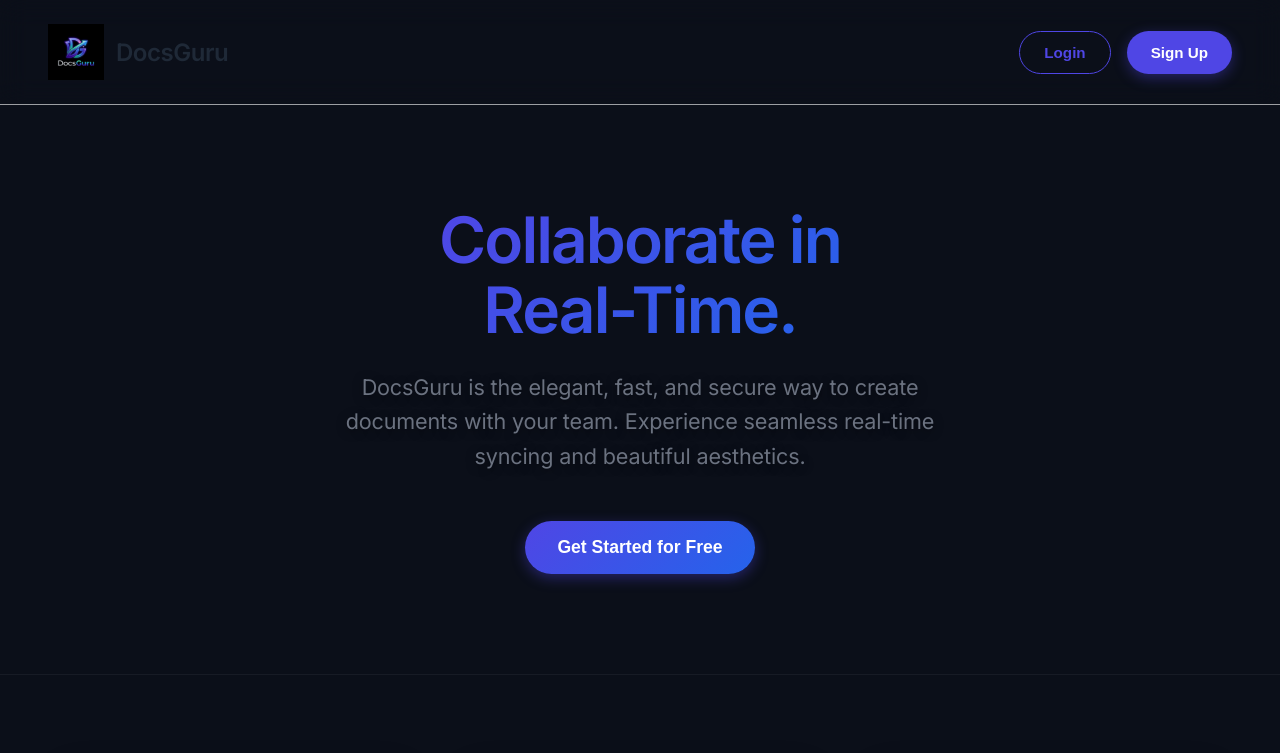
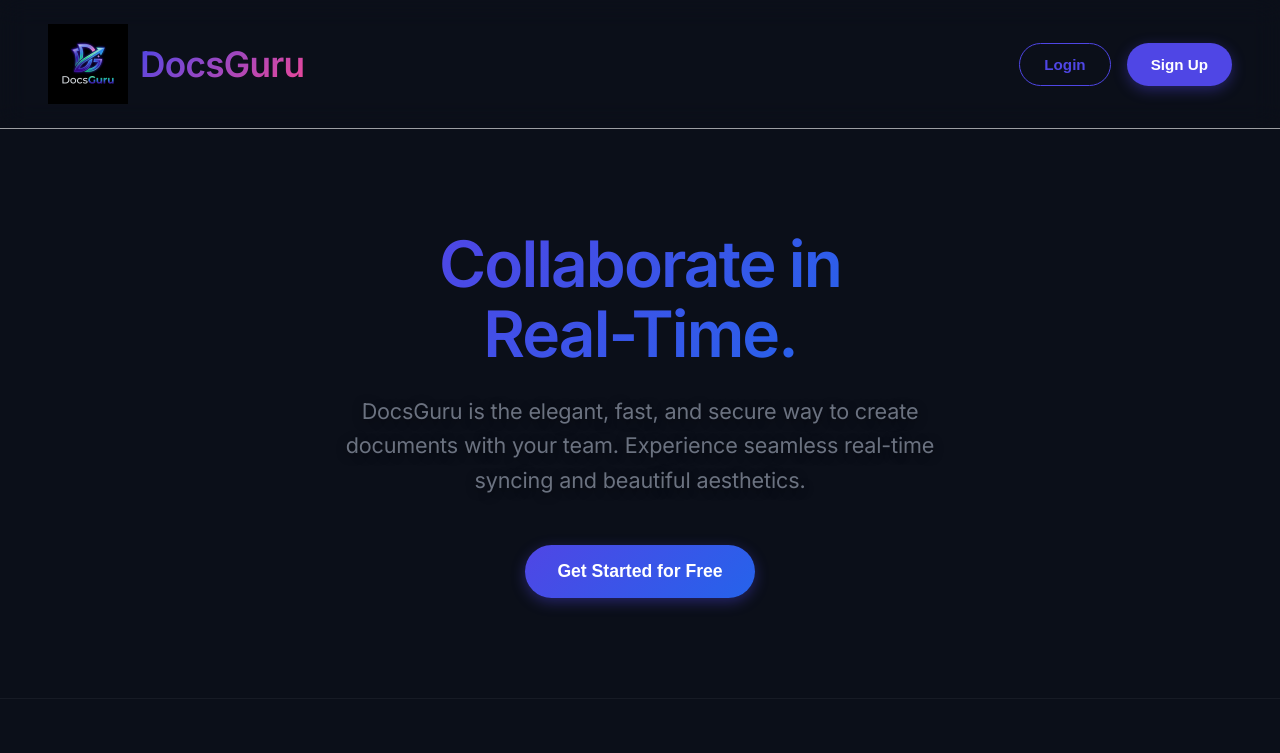
Before and after one commit to SAFI19122002/collab-docs, a React (Vite) app in the folder client/: page / in a window 1280 px wide. Shown: the top 753 px of the page. Built offline with nearby package versions, Linux system fonts and the light colour scheme; what quill-cursors would draw is missing.

Commit message:
style(landing): apply dynamic gradient to DocsGuru text and further enlarge the logo

```diff
--- a/client/src/styles/landing.css
+++ b/client/src/styles/landing.css
@@ -78,16 +78,19 @@
 }
 
 .landing-nav .logo-img {
-    height: 56px;
+    height: 80px;
     width: auto;
     object-fit: contain;
 }
 
 .landing-nav h1 {
-    font-size: 1.5rem;
+    font-size: 2.2rem;
     font-weight: 800;
     letter-spacing: -0.02em;
-    color: var(--text);
+    background: linear-gradient(135deg, #4f46e5, #ec4899);
+    -webkit-background-clip: text;
+    background-clip: text;
+    -webkit-text-fill-color: transparent;
 }
 
 .landing-nav .nav-actions {
```
